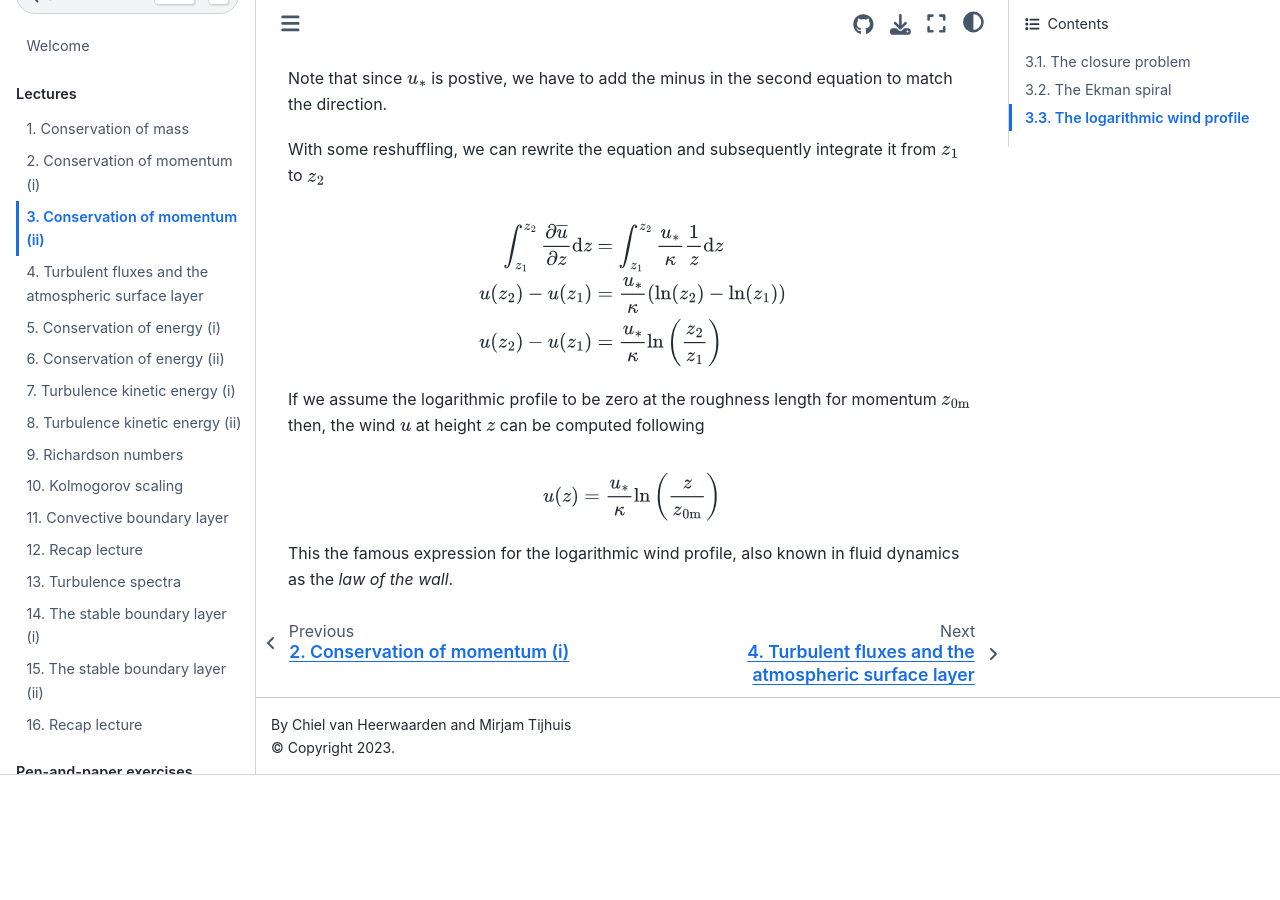
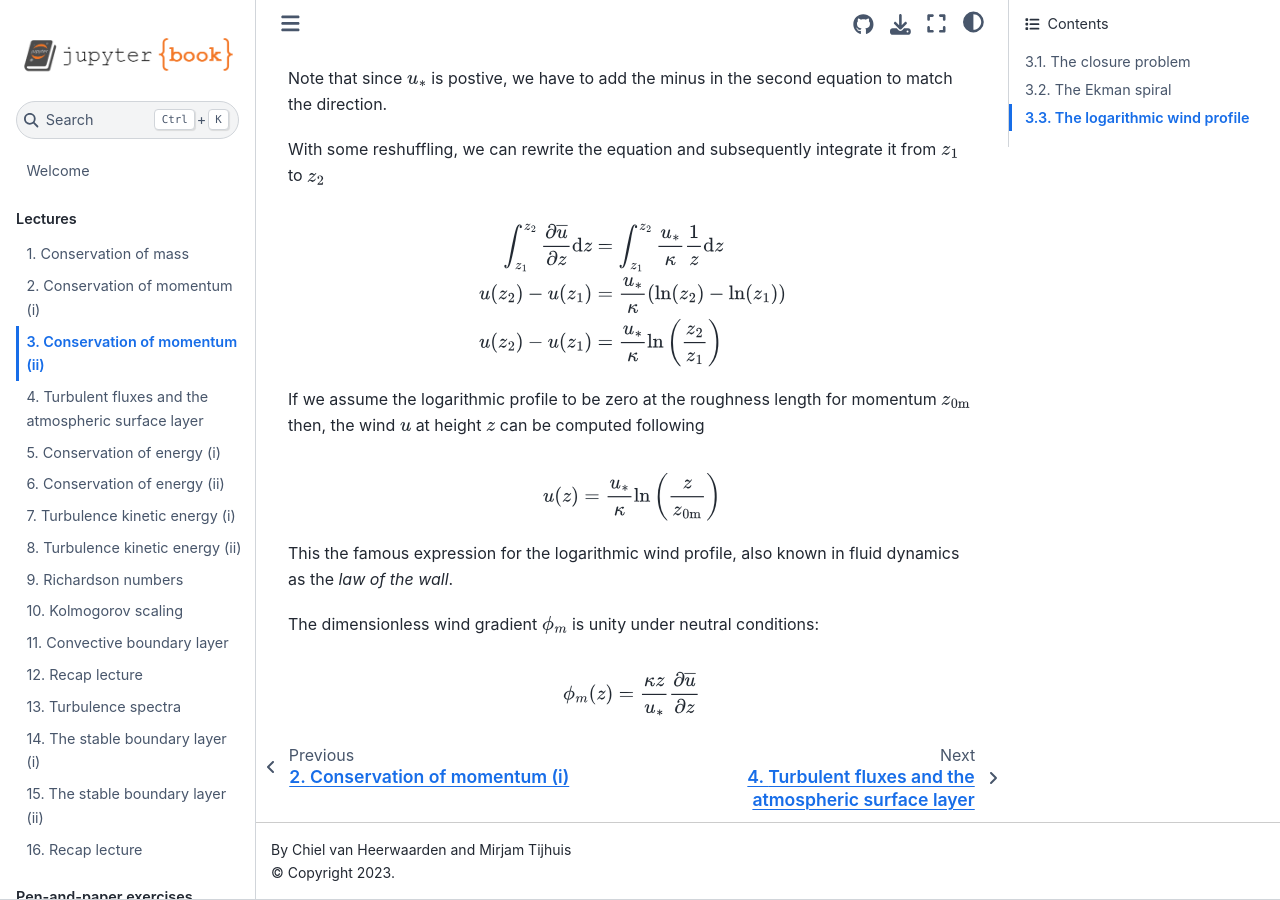
Before and after one commit to boundary-layer-meteo/boundary-layer-meteo.github.io, a Jupyter Book: the page built from lectures/3_momentum_ii.md, in a window 1280 px wide and 900 px high, scrolled down 2023 px. Built offline with Jupyter Book 1.0.4 settings and Sphinx 7.4.7 and the Sphinx Book theme 1.1.4, drawn with Linux system fonts in a browser that asks for light colours; before the commit the page ends 2798 px from its top, so only the background shows below that.

Commit message:
Add dimensionless wind gradient to lecture 3

```diff
--- a/lectures/3_momentum_ii.md
+++ b/lectures/3_momentum_ii.md
@@ -94,3 +94,9 @@ u(z) = \dfrac{u_*}{\kappa} \ln \left( \dfrac{z}{\zom} \right)
 $$
 
 This the famous expression for the logarithmic wind profile, also known in fluid dynamics as the *law of the wall*.
+
+The dimensionless wind gradient $\phi_m$ is unity under neutral conditions:
+
+$$
+\phi_m(z) = \dfrac{\kappa z}{u_*} \pd{\ubar}{z}
+$$
```
